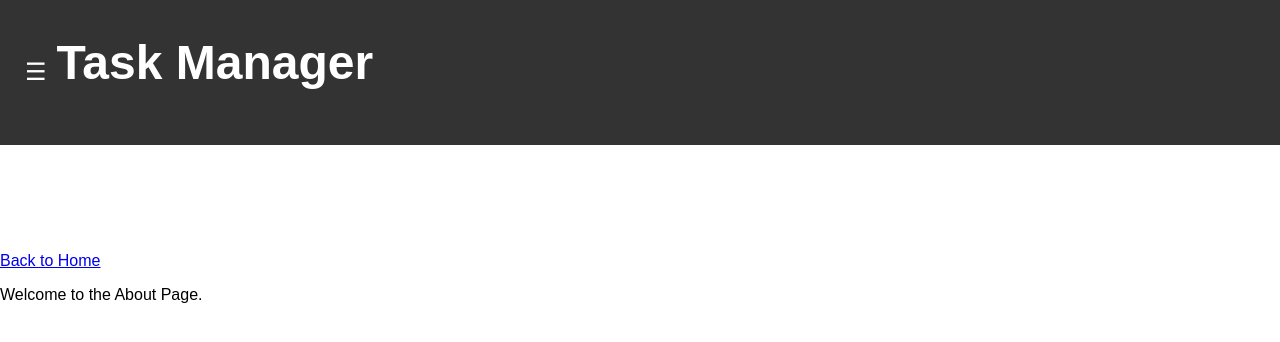
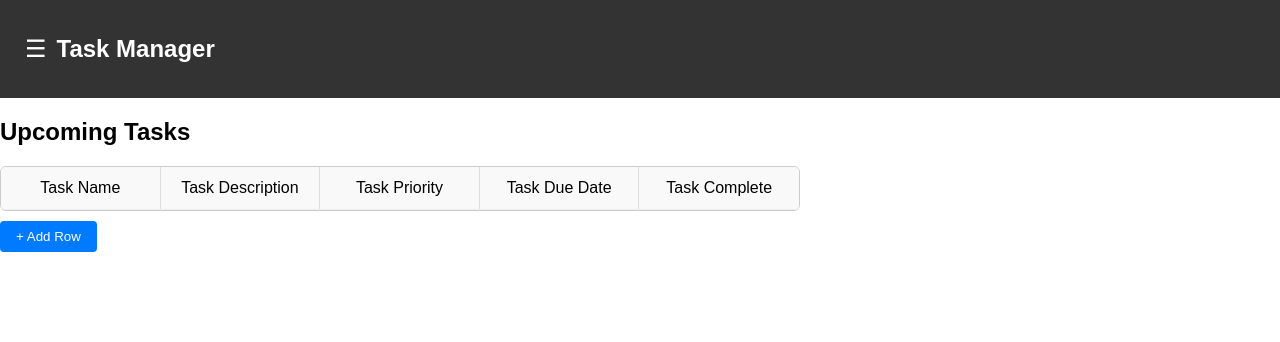
Before and after one commit to IbzyX/TaskManagerApp, a Flask app: page /upcoming in a window 1280 px wide. Shown: the top 342 px of the page. Run offline with Flask 3, Linux system fonts and the light colour scheme.

Commit message:
added grid layout to Upcoming page to view tasks

```diff
--- a/app/static/css/upcoming.css
+++ b/app/static/css/upcoming.css
@@ -1,6 +1,47 @@
+.grid-wrapper {
+   margin-top: 20px;
+   width: 100%;
+   max-width: 800px;
+}
+.grid-table {
+   display: flex;
+   flex-direction: column;
+   border: 1px solid #ccc;
+   border-radius: 6px;
+   overflow: hidden;
+}
+.grid-row {
+   display: grid;
+   grid-template-columns: repeat(5,1fr);
+   border-bottom: 1px solid #eee;
+}
+.grid-cell {
+   padding: 12px;
+   text-align: center;
+   background-color: #f9f9f9;
+   border-right: 1px solid #ddd;
+}
+.grid-cell:last-child {
+   border-right: none;
+}
 
-h1 {
-   text-align: center;
-   margin-top: 20px;
-   font-size: 3rem;
+
+
+
+
+
+
+
+
+.add-row-button {
+   margin-top: 10px;
+   padding: 8px 16px;
+   background-color: #007bff;
+   color: white;
+   border: none;
+   border-radius: 4px;
+   cursor: pointer;
 }
+.add-row-button:hover {
+   background-color: #0056b3;
+}
--- /dev/null
+++ b/app/static/js/upcoming.js
@@ -0,0 +1,14 @@
+function addRow() {
+    const grid = document.getElementById('grid');
+    const newRow = document.createElement('div');
+    newRow.className = 'grid-row';
+
+    for (let i = 1; i <= 5; i++) {
+        const cell = document.createElement('div');
+        cell.className = 'grid-cell';
+        cell.textContent = `Row ${grid.children.length} - Col ${i}`;
+        newRow.appendChild(cell);
+    }
+
+    grid.appendChild(newRow);
+}
--- a/app/templates/upcoming.html
+++ b/app/templates/upcoming.html
@@ -7,12 +7,23 @@
 {% endblock %}
 
 {% block content %}
-<h1>Upcoming Tasks</h1>
+<h2>Upcoming Tasks</h2>
 
-<div class="grid-container">
-    <div class="center">
-        <a href="{{ url_for('main.home_page') }}" class="heading-button">Back to Home</a>
-        <p>Welcome to the About Page.</p>
+<div class="grid-wrapper">
+    <div id="grid" class="grid-table">
+        <div class="grid-row">
+            <div class="grid-cell">Task Name</div>
+            <div class="grid-cell">Task Description</div>
+            <div class="grid-cell">Task Priority</div>
+            <div class="grid-cell">Task Due Date</div>
+            <div class="grid-cell">Task Complete</div>
+        </div>
     </div>
+    <button onclick="addRow()" class="add-row-button">+ Add Row</button>
 </div>
+
 {% endblock %}
+
+{% block script%}
+    <script src="{{url_for('static', filename='js/upcoming.js') }}"></script>
+{% endblock %}
```
